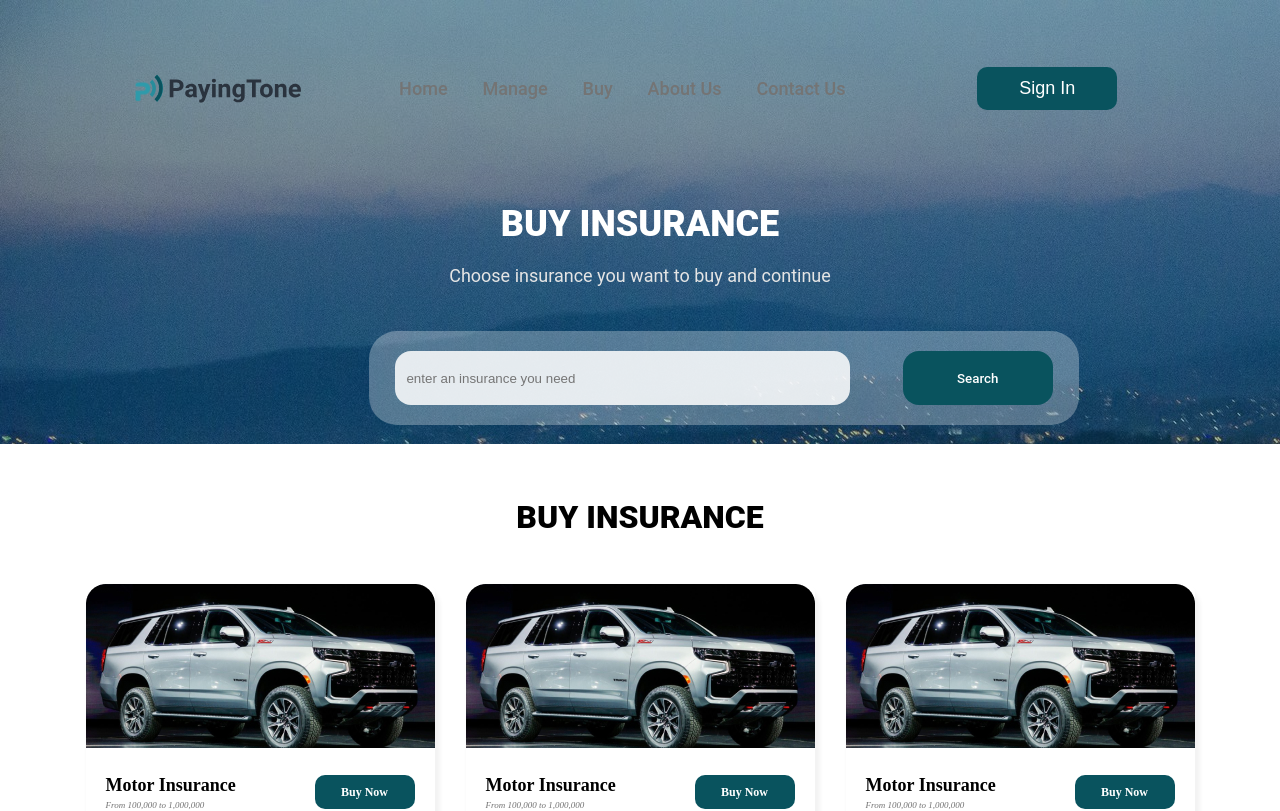
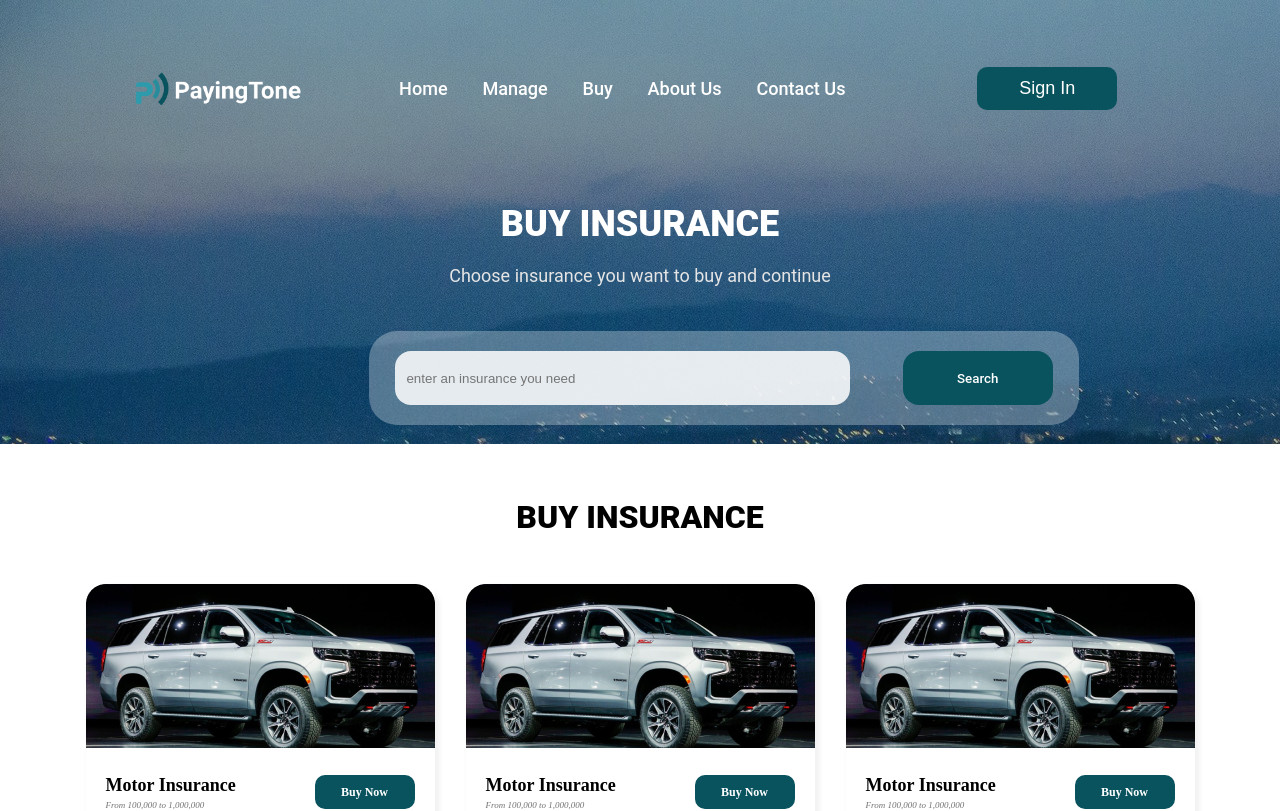
Before and after one commit to mic7x4/payingtone, a React (Create React App) app: page /buy/motor in a window 1280 px wide. Shown: the top 811 px of the page. Built offline with nearby package versions, Linux system fonts and the light colour scheme.

Commit message:
adding some changes

```diff
--- a/src/components/views/BuyInsurance.jsx
+++ b/src/components/views/BuyInsurance.jsx
@@ -1,8 +1,9 @@
 import React, { Component } from 'react'
 import Footer from '../Footer'
-import Navbar from '../Navbar'
+// import Navbar from '../Navbar'
 import './BuyInsurance.css'
 import chevloret from  '../../assets/images/chevloret6.jpg'
+import InsuranceLogo from  '../../assets/images/insuranceLogo.png'
 import { Link } from 'react-router-dom'
 
 export default class BuyInsurance extends Component {
@@ -12,7 +13,35 @@ export default class BuyInsurance extends Component {
             <div className='buy__insurance'>
                 <div className="background"></div>
                 <span className='nav__holder'>
-                    <Navbar/>
+                     <nav className="navbar clean">
+                    <div className='navbar__logo'>
+                        <Link to='/'> <img src={InsuranceLogo} alt="" /> </Link>
+                    </div>
+                    <div className='navbar__link'>
+                        <ul className='navbar__ul'>
+                            <li className='navbar__item'>
+                                <Link  className='navbar__link whites'>Home</Link>
+                            </li>
+                            <li className='navbar__item'>
+                                <Link  className='navbar__link whites'>Manage</Link>
+                            </li>
+                            <li className='navbar__item'>
+                                <Link  className='navbar__link whites'>Buy</Link>
+                            </li>
+                            <li className='navbar__item'>
+                                <Link  className='navbar__link whites'>About Us</Link>
+                            </li>
+                            <li className='navbar__item'>
+                                <Link  className='navbar__link whites'>Contact Us</Link>
+                            </li>
+                        </ul>
+                    </div>
+                    <div className="navbar__signin">
+                        <button className="sign__btn">
+                            <Link to='/login'>Sign In</Link>
+                        </button>
+                    </div>
+                </nav>
                 </span>
                 <div className='insurance__text'>
                     <h1>Buy Insurance</h1>
```
Also changed, not shown: src/assets/images/insuranceLogo.png (added).
